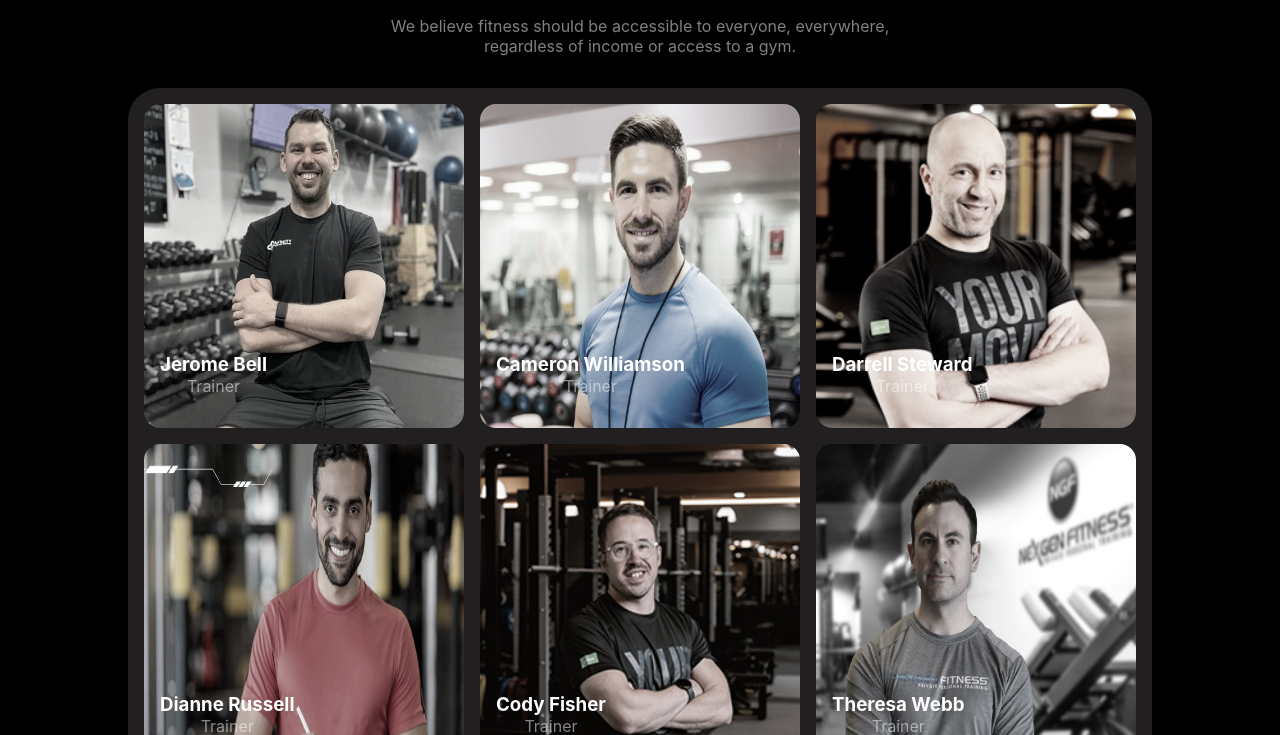
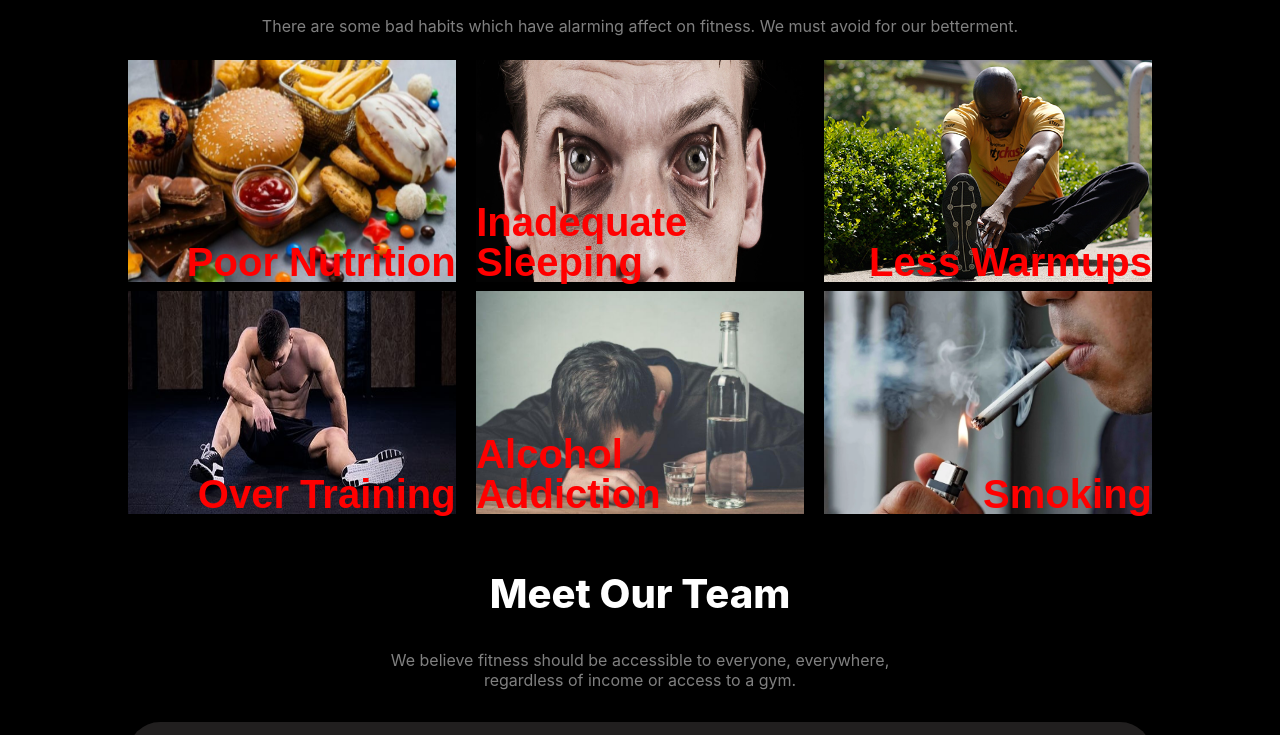
Before and after one commit to bornilshopno/Fitness-Website, a plain HTML site: page index.html in a window 1280 px wide. Shown: the part 3170-3905 px from the top of the page. Drawn offline with Linux system fonts and the light colour scheme; a web font is replaced by a local one.

Commit message:
adding a section

```diff
--- a/Styles/style.css
+++ b/Styles/style.css
@@ -30,7 +30,7 @@ h2{
     align-items: center;
 }
 
-header,.banner, .habit, .run-extra-milage,.team-section,.training-exercise, footer{
+header,.banner, .habit, .run-extra-milage,.must-avoid-container,.team-section,.training-exercise, footer{
     margin:2.5rem auto 0 auto;
     width:80%;
 
@@ -300,6 +300,33 @@ input::placeholder
 /* .activity-factor{
     column-span:2fr;
 } */
+
+/* Must Avoid Section */
+
+.must-avoid-container>p{
+    text-align: center;
+    margin-bottom:1.5rem;
+}
+.bad-habit-cards{
+    position:relative;
+    background-color: #E6533C;
+}
+
+.bad-habit-cards p{
+    position:absolute;
+    bottom:0;right:0;
+    color:red;
+    font-size:2.5rem;
+    font-weight: 900;
+    line-height: 1;
+}
+.bad-habit-card-container{
+    display:grid;
+    grid-template-columns: repeat(3,1fr);
+    gap:2%;
+    margin-bottom:4rem;
+}
+
 /* Team Section */
 .trainer-card{
     position:relative
--- a/index.html
+++ b/index.html
@@ -208,6 +208,40 @@
     </div>
 </section>
 
+<!-- Must Avoid Section -->
+ <section class="must-avoid">
+    <div class="must-avoid-container">
+        <h2>Must <span style="color:red; font-weight: bolder;">Avoid</span> >>> Best <span style="color:green;">Fitness</span></h2>
+        <p class="desc">There are some bad habits which have alarming affect on fitness. We must avoid for our betterment. </p>
+       <div class="bad-habit-card-container">
+        <div class="bad-habit-cards">
+            <img src="./images/poor-nutrition.jpg" alt="">
+            <p class="bad-habits-1 specialfont">Poor Nutrition</p>
+        </div>
+        <div class="bad-habit-cards">
+            <img src="./images/sleep-deprivation.jpeg" alt="">
+            <p class="bad-habits-2 specialfont">Inadequate Sleeping</p>
+        </div>
+        <div class="bad-habit-cards">
+            <img src="./images/warm-ups.jpg" alt="">
+            <p class="bad-habits-3 specialfont">Less Warmups</p>
+        </div>
+        <div class="bad-habit-cards">
+            <img src="./images/over-training.jpeg" alt="">
+            <p class="bad-habits-4 specialfont">Over Training</p>
+        </div>
+        <div class="bad-habit-cards">
+            <img src="./images/alcohol-addiction.jpeg" alt="">
+            <p class="bad-habits-5 specialfont">Alcohol Addiction</p>
+        </div>
+        <div class="bad-habit-cards">
+            <img src="./images/Smoking.jpeg" alt="">
+            <p class="bad-habits-6 specialfont">Smoking</p>
+        </div>
+       </div>
+    </div>
+ </section>
+
  <!-- Team -->
   <section class="team-section">
     <div class="team-container">
```
